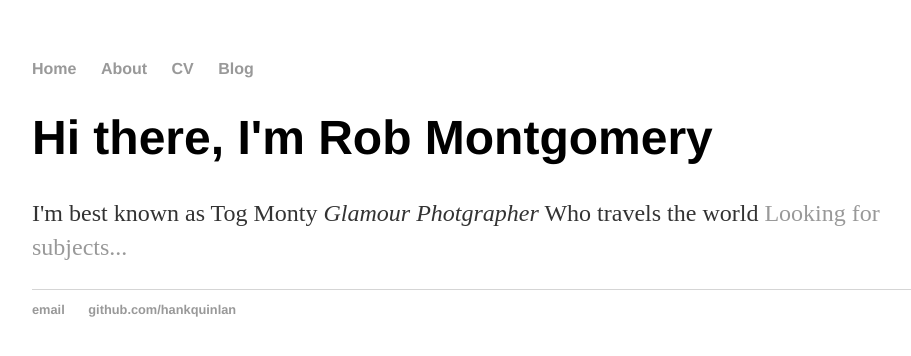
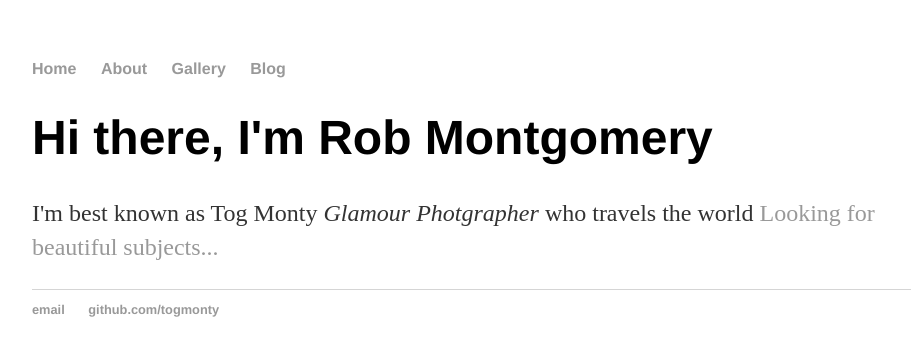
Before and after one commit to togmonty/togmonty.github.io, a plain HTML site: page index.html in a window 1280 px wide. Shown: the whole page, without its empty margins (160-1071 px from the left). Drawn offline with Linux system fonts and the light colour scheme.

Commit message:
Update index.html

```diff
--- a/index.html
+++ b/index.html
@@ -10,20 +10,20 @@
     		<ul>
         		<li><a href="/">Home</a></li>
 	        	<li><a href="/about">About</a></li>
-        		<li><a href="/cv">CV</a></li>
+        		<li><a href="/gallery">Gallery</a></li>
         		<li><a href="/blog">Blog</a></li>
     		</ul>
 		</nav>
 		<div class="container">
     		<div class="blurb">
         		<h1>Hi there, I'm Rob Montgomery</h1>
-				<p>I'm best known as Tog Monty <em>Glamour Photgrapher</em> Who travels the world <a href="/about">Looking for subjects...</a></p>
+				<p>I'm best known as Tog Monty <em>Glamour Photgrapher</em> who travels the world <a href="/about">Looking for beautiful subjects...</a></p>
     		</div><!-- /.blurb -->
 		</div><!-- /.container -->
 		<footer>
     		<ul>
-        		<li><a href="mailto:hankquinlanhub@gmail.com">email</a></li>
-        		<li><a href="https://github.com/hankquinlan">github.com/hankquinlan</a></li>
+        		<li><a href="mailto:montyguy@gmx.com">email</a></li>
+        		<li><a href="https://github.com/togmonty">github.com/togmonty</a></li>
 			</ul>
 		</footer>
 	</body>
```
